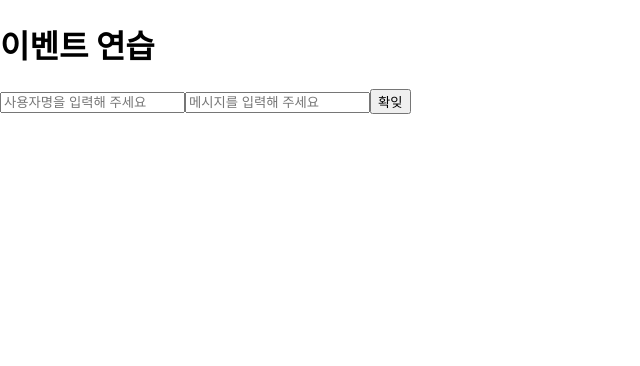
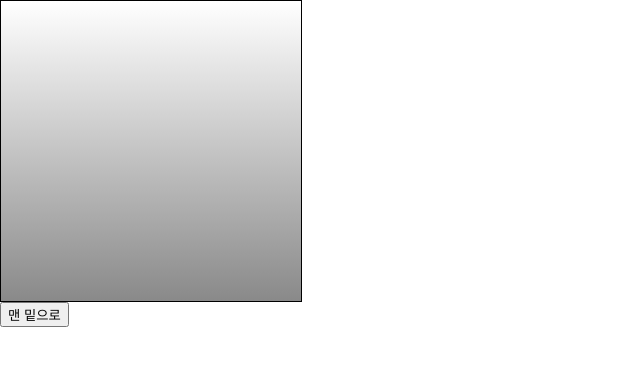
Before and after one commit to Chocobe/-Study-React, a React (Create React App) app in the folder 02-skill-for-react-book/00-hello-react/: page / in a window 1280 px wide. Shown: the top 366 px of the page, without its empty margins (0-640 px from the left). Built offline with nearby package versions, Linux system fonts and the light colour scheme.

Commit message:
05 ref: DOM에 이름 달기 실습

```diff
--- a/02-skill-for-react-book/00-hello-react/src/App.js
+++ b/02-skill-for-react-book/00-hello-react/src/App.js
@@ -1,11 +1,16 @@
-// import Counter from "./Counter";
-// import Say from "./Say";
-import EventPractice from "./EventPractice";
+import { Component, createRef } from "react";
+import ScrollBox from "./ScrollBox";
+class App extends Component {
+  scrollBox = createRef();
 
-const App = () => {
-  return (
-    <EventPractice />
-  )
+  render() {
+    return (
+      <>
+        <ScrollBox ref={this.scrollBox} />
+        <button onClick={() => this.scrollBox.current.scrollToBottom()}>맨 밑으로</button>
+      </>
+    );
+  }
 };
 
 export default App;
--- /dev/null
+++ b/02-skill-for-react-book/00-hello-react/src/ScrollBox.js
@@ -0,0 +1,39 @@
+import { Component } from "react";
+
+class ScrollBox extends Component {
+  scrollToBottom = () => {
+    const { clientHeight, scrollHeight } = this.box;
+
+    this.box.scrollTo({
+      top: scrollHeight - clientHeight,
+      behavior: "smooth",
+    });
+  };
+
+  render() {
+    const style = {
+      border: "1px solid black",
+      width: 300,
+      height: 300,
+      overflow: "auto",
+      position: "relaative",
+    };
+
+    const innerStyle = {
+      width: "100%",
+      height: 650,
+      background: "linear-gradient(white, black)"
+    };
+
+    return (
+      <div
+        style={style}
+        ref={ref => this.box = ref}
+      >
+        <div style={innerStyle} />
+      </div>
+    );
+  }
+};
+
+export default ScrollBox;
```
Also changed, not shown: 02-skill-for-react-book/00-hello-react/src/ValidationSample.css (added, +7 -0 lines), 02-skill-for-react-book/00-hello-react/src/ValidationSample.js (added, +54 -0 lines).
